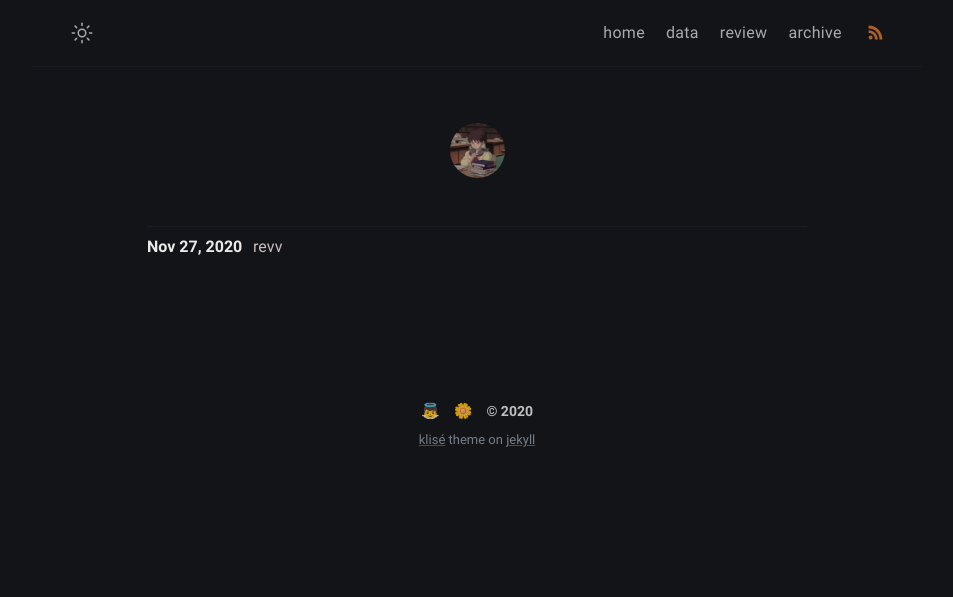
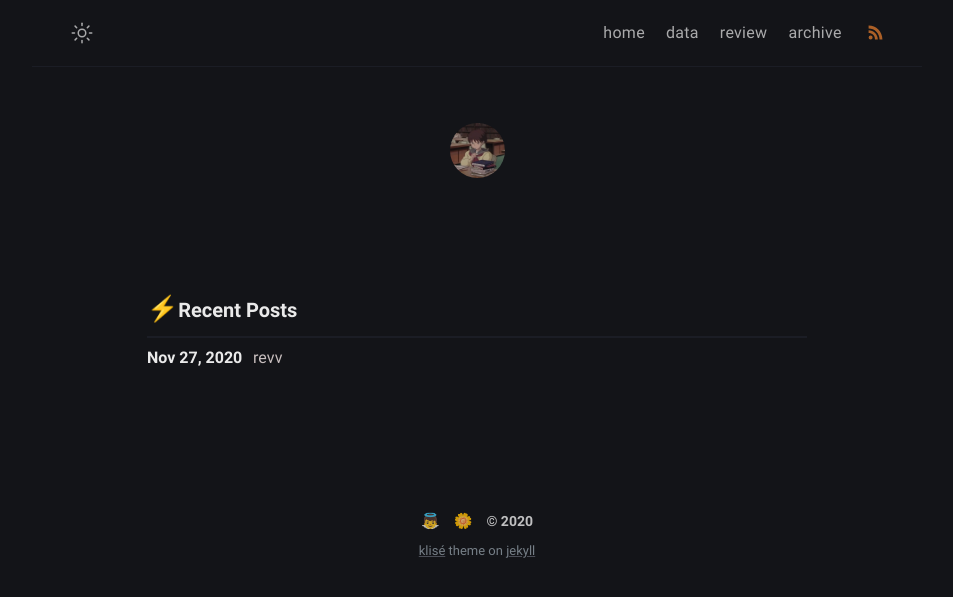
Before and after one commit to iwdstry/yeieje, a Jekyll site: the page built from review.html, in a window 1280 px wide. Shown: the top 597 px of the page, without its empty margins (163-1116 px from the left). Built offline with Jekyll 4.4.1, drawn with Linux system fonts in a browser that asks for light colours.

Commit message:
Update review.html

```diff
--- a/review.html
+++ b/review.html
@@ -7,8 +7,8 @@ excerpt: Sorted article by tags.
 <div class="data">
 <img class="data-avatar" src="{{ base.url }}/yeieje/assets/img/avatar1.jpg">
 </div>
-
-
+</br>
+<h3><span style='font-size:25px;'>&#9889;</span>Recent Posts</h3>
   {%- for post in site.tags["Review"] -%}
     <article class="post-item" id="results-container">
       <span class="post-item-date">{{ post.date | date: "%b %d, %Y" }}</span>
```
